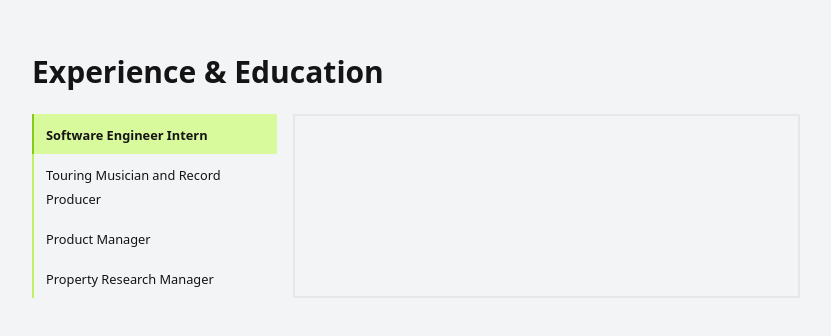
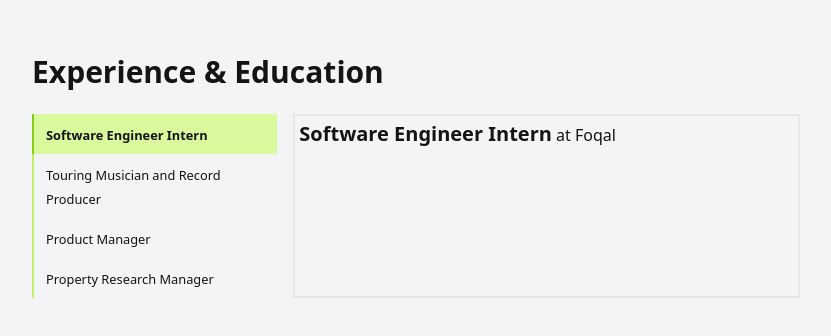
Before and after one commit to danjzych/portfolio-website, a SvelteKit app: page / in a window 1280 px wide. Shown: the part 1824-2160 px from the top of the page, without its empty margins (224-1055 px from the left). Built offline with nearby package versions, Linux system fonts and the light colour scheme.

Commit message:
Added interface for job experience

```diff
--- a/src/components/ExperienceItem.svelte
+++ b/src/components/ExperienceItem.svelte
@@ -1,5 +1,19 @@
 <script lang="ts">
-	export let experience;
+	import type { Experience } from '../types/interfaces';
+
+	export let experience: Experience;
 </script>
 
-<div class="col-span-4 border-2"></div>
+<div class="col-span-4 border-2 p-1">
+	<h3>
+		<span class="text-xl font-semibold">
+			{experience.position.title}
+		</span>
+		at
+		<span>
+			<a href="/">
+				{experience.company.name}
+			</a>
+		</span>
+	</h3>
+</div>
--- a/src/components/ToggleBar.svelte
+++ b/src/components/ToggleBar.svelte
@@ -1,5 +1,7 @@
 <script lang="ts">
-	export let items: [];
+	import type { Experience } from '../types/interfaces';
+
+	export let items: Experience[];
 	export let selected: number;
 </script>
 
--- a/src/components/sections/Experience.svelte
+++ b/src/components/sections/Experience.svelte
@@ -1,8 +1,9 @@
 <script lang="ts">
+	import type { Experience } from '../../types/interfaces';
 	import ToggleBar from '../ToggleBar.svelte';
 	import ExperienceItem from '../ExperienceItem.svelte';
 
-	const EXPERIENCE = [
+	const EXPERIENCE: Experience[] = [
 		{
 			company: {
 				name: 'Foqal',
@@ -47,7 +48,7 @@
 	class="flex min-h-screen min-w-full flex-col items-center justify-center"
 >
 	<div class="w-3/5">
-		<h3 class="pb-6 text-3xl font-semibold">Experience & Education</h3>
+		<h2 class="pb-6 text-3xl font-semibold">Experience & Education</h2>
 		<div class="w-inherit grid grid-cols-6 gap-4">
 			<ToggleBar items={EXPERIENCE} bind:selected={selectedIdx} />
 			<ExperienceItem experience={EXPERIENCE[selectedIdx]} />
--- /dev/null
+++ b/src/types/interfaces.ts
@@ -0,0 +1,14 @@
+'use strict';
+
+export interface Experience {
+	company: {
+		name: string;
+		//later make a url type and extend
+		link?: string;
+	};
+	position: {
+		title: string;
+		start_date: string;
+		end_date: string;
+	};
+}
```
Also changed, not shown: 1 other file (tests, documents, lock files or other folders).
